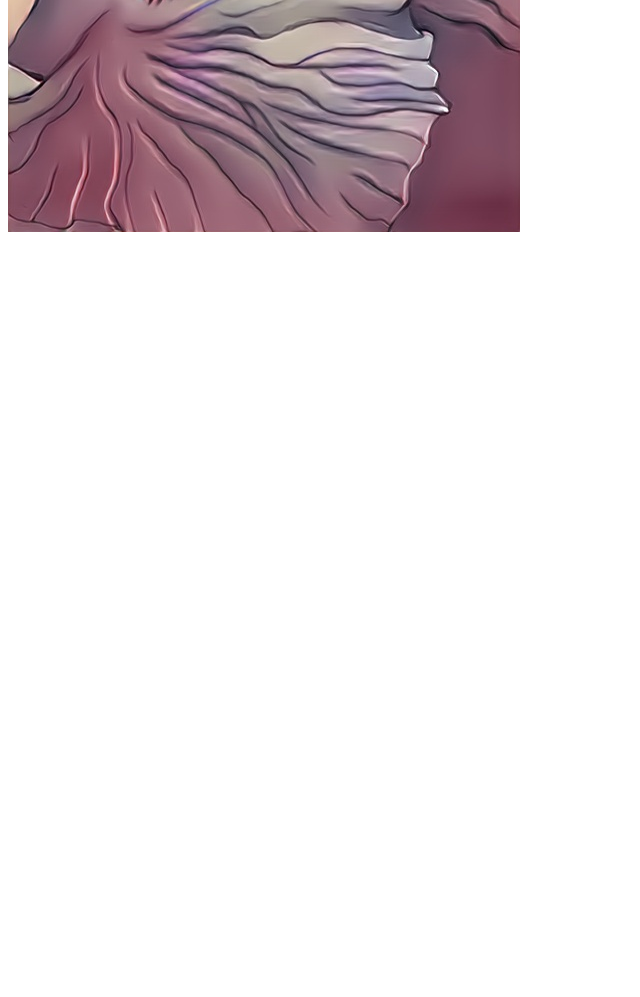
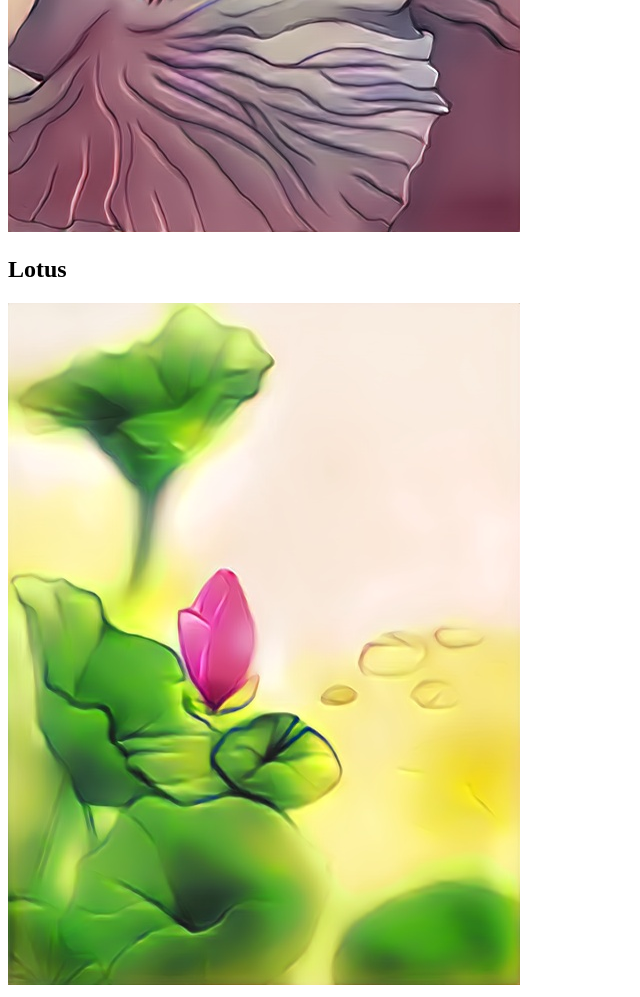
Before and after one commit to NTULETBEST/NTULETBEST.github.io, a plain HTML site: page index.html in a window 1280 px wide. Shown: the part 500-1497 px from the top of the page, without its empty margins (0-640 px from the left). Before the commit the page ends 800 px from the top, so only its background shows below. Drawn offline with Linux system fonts and the light colour scheme.

Commit message:
Add drawing

```diff
--- a/index.html
+++ b/index.html
@@ -7,5 +7,7 @@
   <body>
     <h2>Fox In Battle</h2>
     <img src="original/1605fc0799b213f4f7b124a60fe65c12bdf9234eb7af572d37ff4dfdaeacc327.png" alt="Trulli">
+	<h2>Lotus</h2>
+    <img src="original/ab7767ab236d69c9c5ff46ffaf27542c7ca4017459aea684e6304b0b4de5a81a.png" alt="Trulli">
   </body>
 </html>
```
Also changed, not shown: 128/ab7767ab236d69c9c5ff46ffaf27542c7ca4017459aea684e6304b0b4de5a81a.png (added), 32/ab7767ab236d69c9c5ff46ffaf27542c7ca4017459aea684e6304b0b4de5a81a.png (added), 64/ab7767ab236d69c9c5ff46ffaf27542c7ca4017459aea684e6304b0b4de5a81a.png (added), original/ab7767ab236d69c9c5ff46ffaf27542c7ca4017459aea684e6304b0b4de5a81a.png (added).
